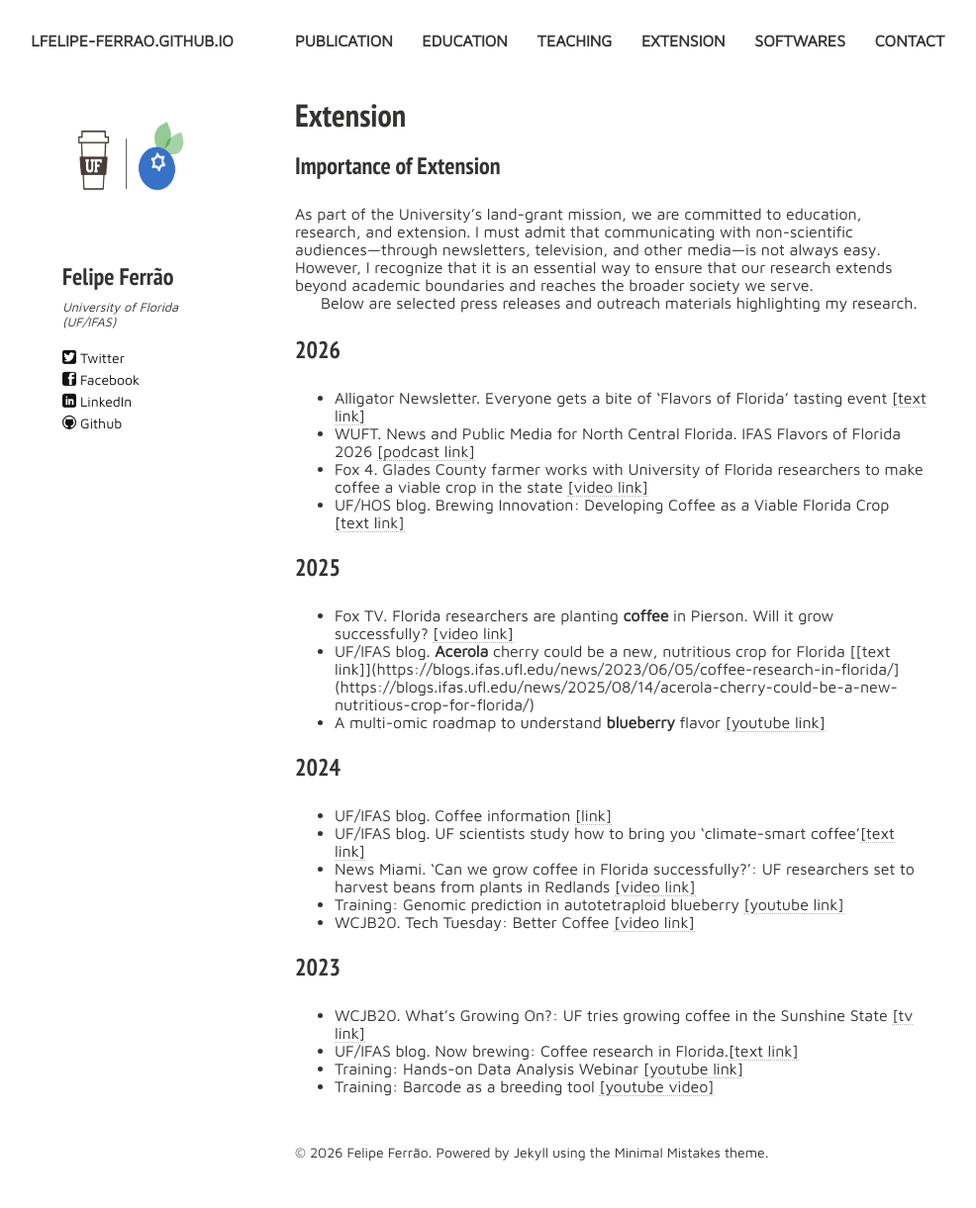
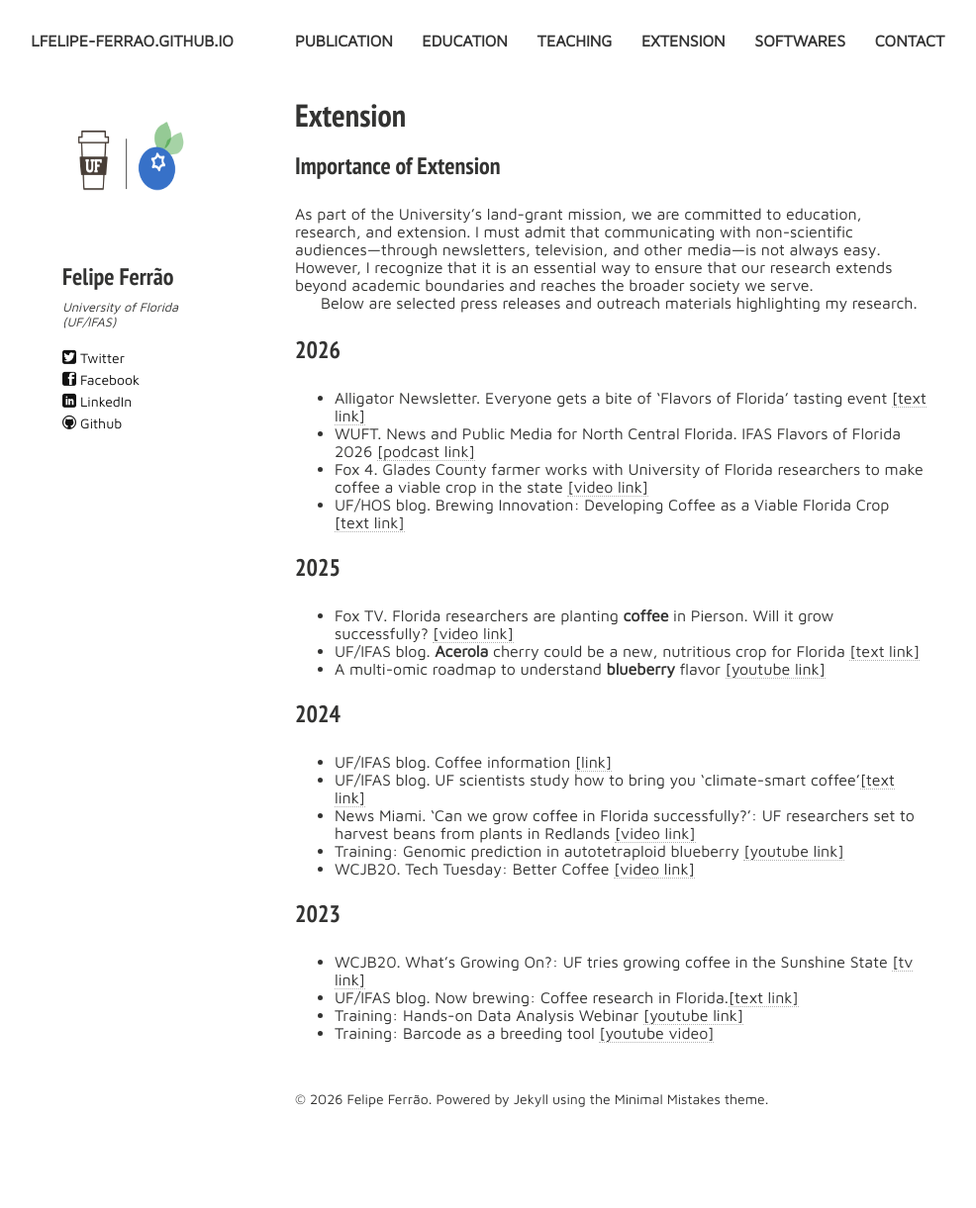
Before and after one commit to lfelipe-ferrao/lfelipe-ferrao.github.io, a Jekyll site: the page built from extension.md, in a window 1280 px wide. Shown: the whole page at 99% size, without its empty margins (22-1008 px from the left). Built offline with Jekyll 4.4.1, drawn with Linux system fonts in a browser that asks for light colours; nearby versions of some CDN libraries; after the commit the page ends 1167 px from its top, so only the background shows below that; part of the change alters nothing that is shown.

Commit message:
Update extension.md

```diff
--- a/extension.md
+++ b/extension.md
@@ -29,7 +29,7 @@ Below are selected press releases and outreach materials highlighting my researc
 ### 2025
 
 - Fox TV. Florida researchers are planting **coffee** in Pierson. Will it grow successfully? [[video link]](https://www.wesh.com/article/florida-researchers-planting-coffee-pierson/63412467)
-- UF/IFAS blog.  **Acerola** cherry could be a new, nutritious crop for Florida [[text link]](https://blogs.ifas.ufl.edu/news/2023/06/05/coffee-research-in-florida/](https://blogs.ifas.ufl.edu/news/2025/08/14/acerola-cherry-could-be-a-new-nutritious-crop-for-florida/)
+- UF/IFAS blog.  **Acerola** cherry could be a new, nutritious crop for Florida [[text link]](https://blogs.ifas.ufl.edu/news/2025/08/14/acerola-cherry-could-be-a-new-nutritious-crop-for-florida/)
 - A multi-omic roadmap to understand **blueberry** flavor [[youtube link]](https://www.youtube.com/watch?v=WfYryIfxPvU&t=26s)
 
 ### 2024
```
